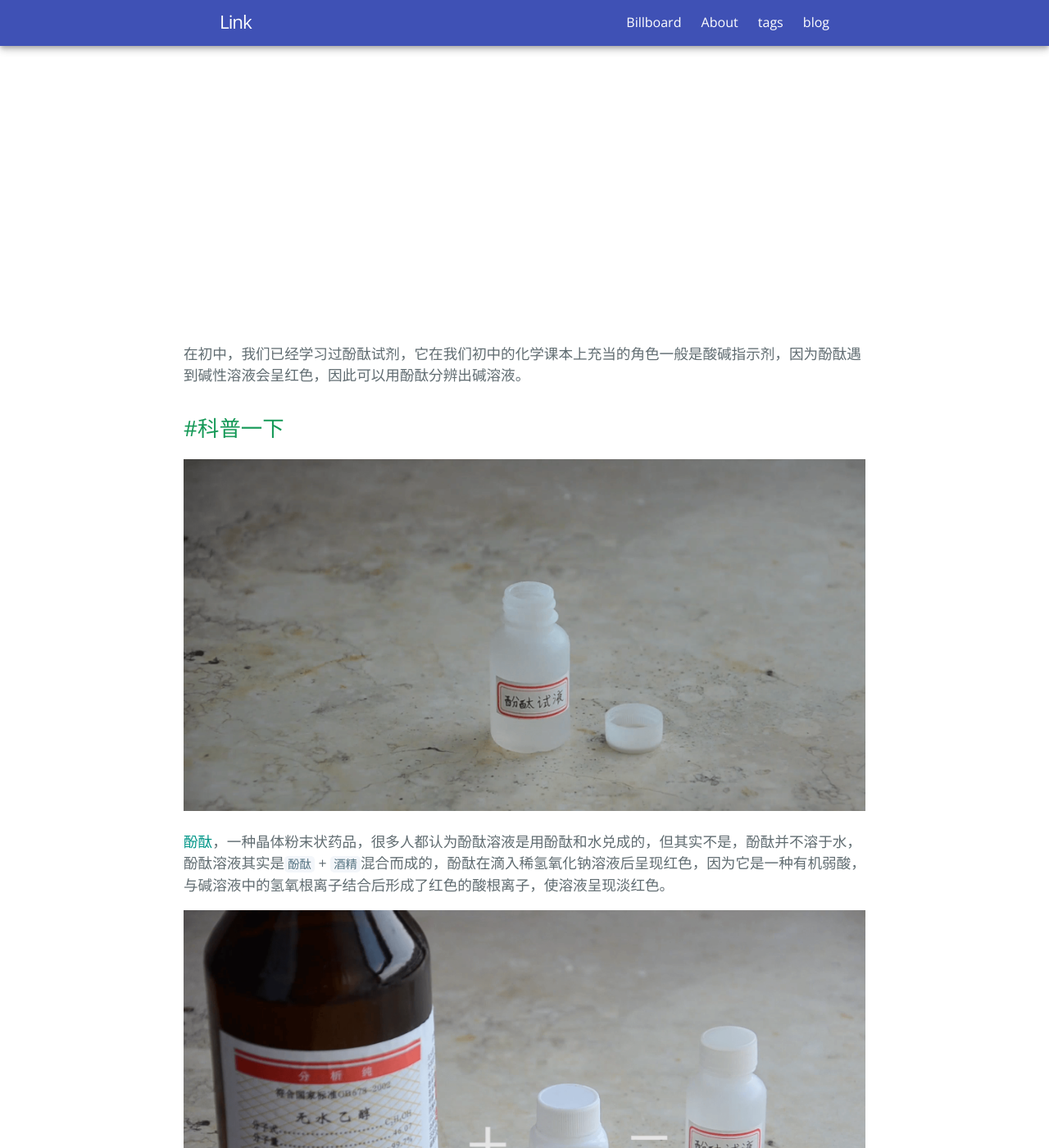
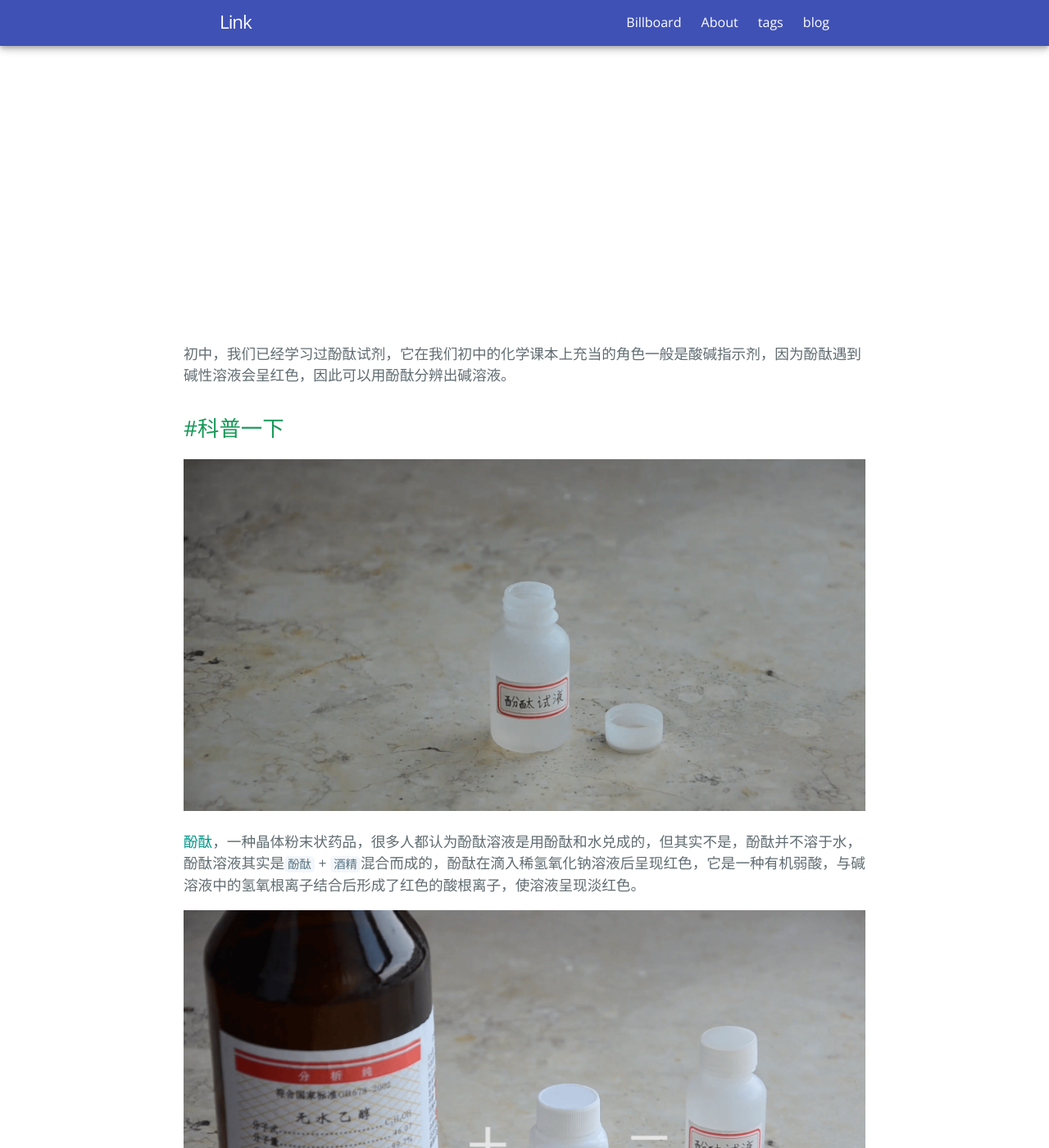
Before and after one commit to link9596/qwq, a Jekyll site: the page built from _posts/2017-12-27-chemist.md, in a window 1280 px wide and 1400 px high. Shown: the whole window at 82% size. Built offline with Jekyll 4.4.1, drawn with Linux system fonts in a browser that asks for light colours; our own code applies the rules of GitHub Pages for plain Markdown files; comment, search, counter and statistics services are not loaded; some of the changed text lies outside the part shown.

Commit message:
Update 2017-12-27-chemist.md

```diff
--- a/_posts/2017-12-27-chemist.md
+++ b/_posts/2017-12-27-chemist.md
@@ -1,19 +1,19 @@
 ---
 layout: post
 tags: Chemist
-title: 你以为酚酞只有遇到碱溶液才会变色吗？
+title:　酚酞：没你想的那么简单
 ---
-在初中，我们已经学习过酚酞试剂，它在我们初中的化学课本上充当的角色一般是酸碱指示剂，因为酚酞遇到碱性溶液会呈红色，因此可以用酚酞分辨出碱溶液。
+初中，我们已经学习过酚酞试剂，它在我们初中的化学课本上充当的角色一般是酸碱指示剂，因为酚酞遇到碱性溶液会呈红色，因此可以用酚酞分辨出碱溶液。
 
 ## #科普一下
 
 ![酚酞.png][2]
 
-[酚酞][1]，一种晶体粉末状药品，很多人都认为酚酞溶液是用酚酞和水兑成的，但其实不是，酚酞并不溶于水，酚酞溶液其实是`酚酞` + `酒精`混合而成的，酚酞在滴入稀氢氧化钠溶液后呈现红色，因为它是一种有机弱酸，与碱溶液中的氢氧根离子结合后形成了红色的酸根离子，使溶液呈现淡红色。
+[酚酞][1]，一种晶体粉末状药品，很多人都认为酚酞溶液是用酚酞和水兑成的，但其实不是，酚酞并不溶于水，酚酞溶液其实是`酚酞` + `酒精`混合而成的，酚酞在滴入稀氢氧化钠溶液后呈现红色，它是一种有机弱酸，与碱溶液中的氢氧根离子结合后形成了红色的酸根离子，使溶液呈现淡红色。
 
 ![酚酞和酒精.png][3]
 
-### #但你以为酚酞只有滴入碱溶液变红这么简单吗？
+## #但你以为酚酞只有滴入碱溶液变红这么简单吗？
 
 当然不是
 
@@ -21,11 +21,13 @@
 
 ![白色浑浊酚酞.png][4]
 
+接下来需要用到溶液质量分数为
+
 向酚酞试液中加入质量分数为50%的NaOH溶液，可以看见溶液迅速呈现出红色：
 
 ![浓氢氧化钠][12]
 
-这里酚酞和溶液中的氢氧根发生了反应，产生了带有颜色的离子：<span style="color: #009688">233</span>23223
+这里酚酞和溶液中的氢氧根发生了反应，产生了带有颜色的离子：
 
 继续摇晃试管，溶液的颜色逐渐变浅，然后变回无色：
 
```
